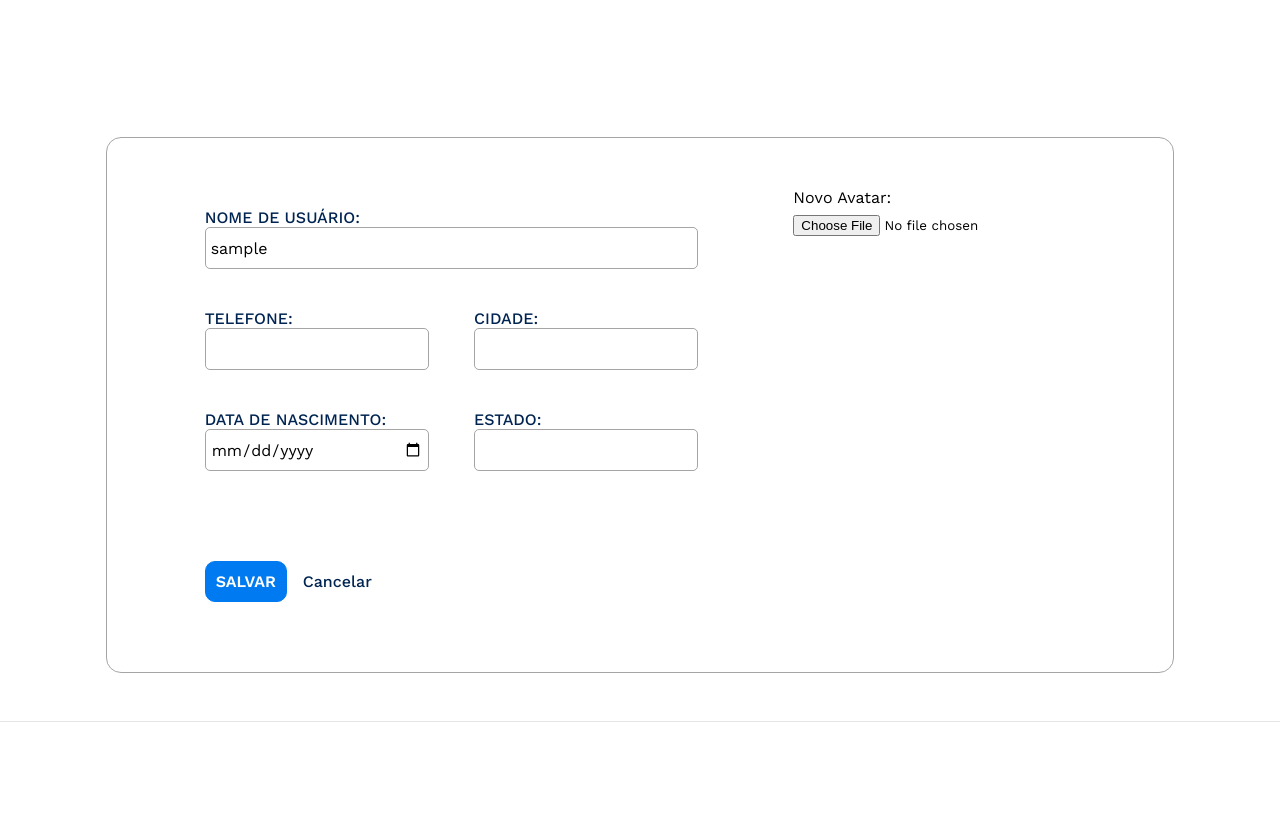
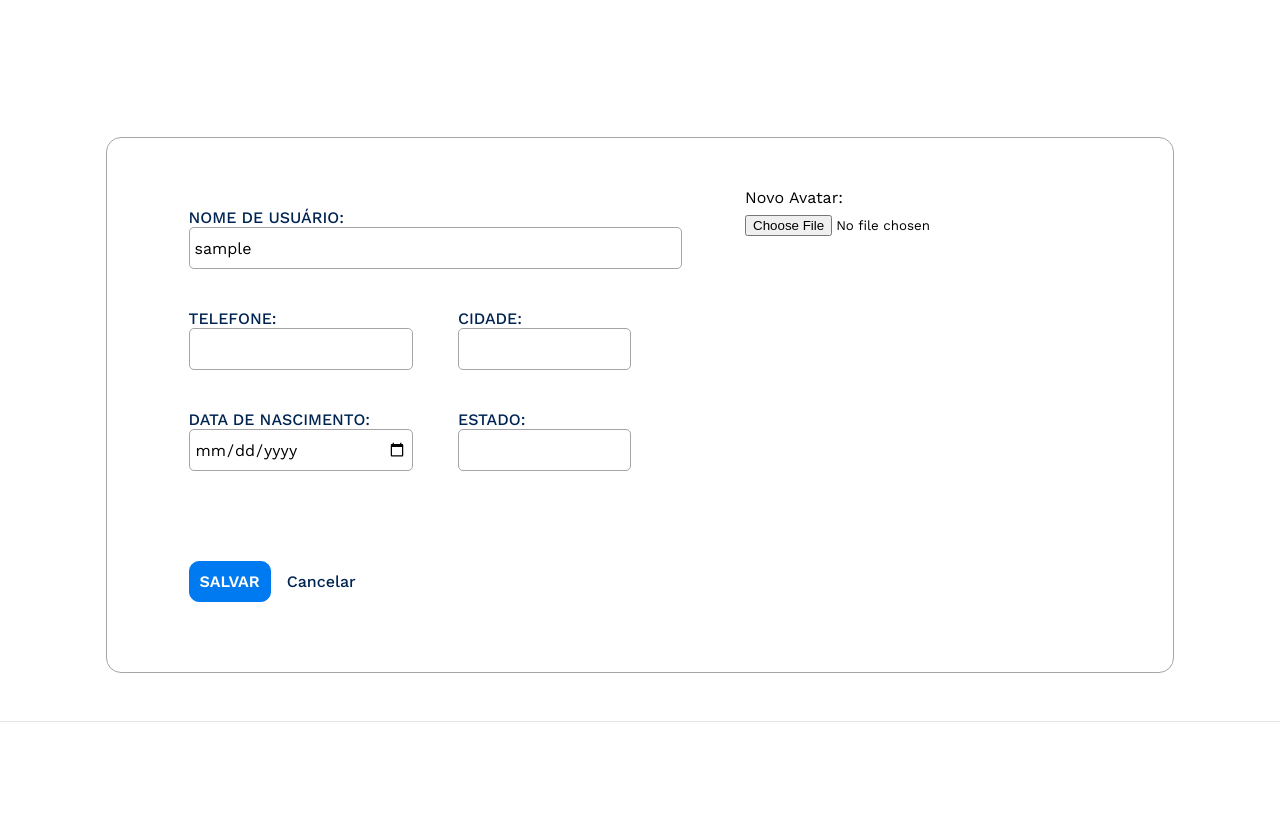
Before and after one commit to tonhoantunes/infohelp, a Django app: page /editar_perfil/ in a window 1280 px wide. Shown: the part 243-1066 px from the top of the page. Run offline with Django 5.2, Linux system fonts and the light colour scheme; the visitor is signed in with stand-in values (Sample User, id 1); data comes from the database, SQL or seed files in the repository.

Commit message:
Ajute estilo do campo de dados do perfil

```diff
--- a/infohelp/static/css/styles.css
+++ b/infohelp/static/css/styles.css
@@ -1587,6 +1587,10 @@ footer {
         display: flex;
         justify-content: space-around;
     }
+
+    & div:nth-child(3) {
+        width: 40%;
+    }
 }
 
 .form-grupo {
```
